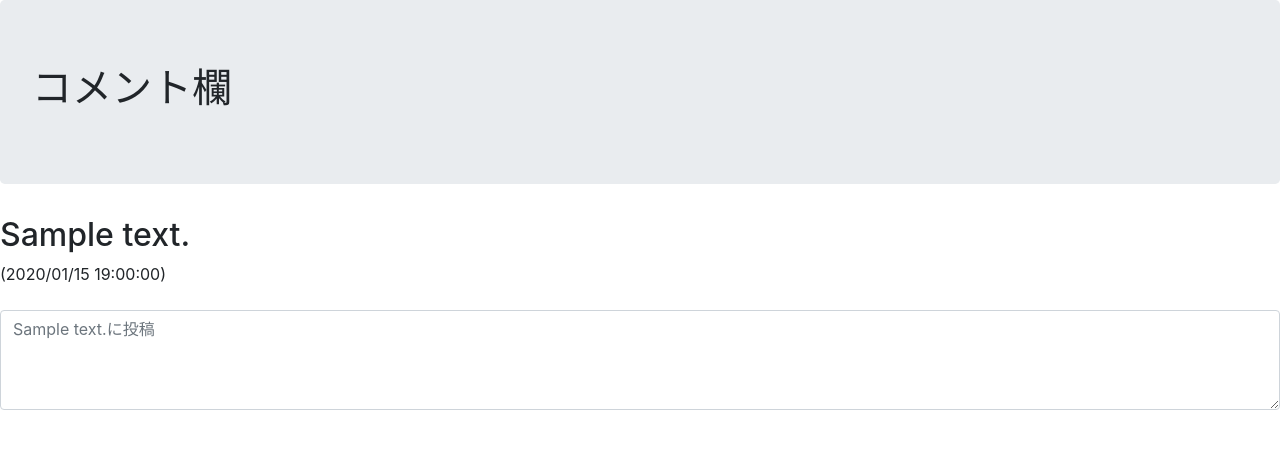
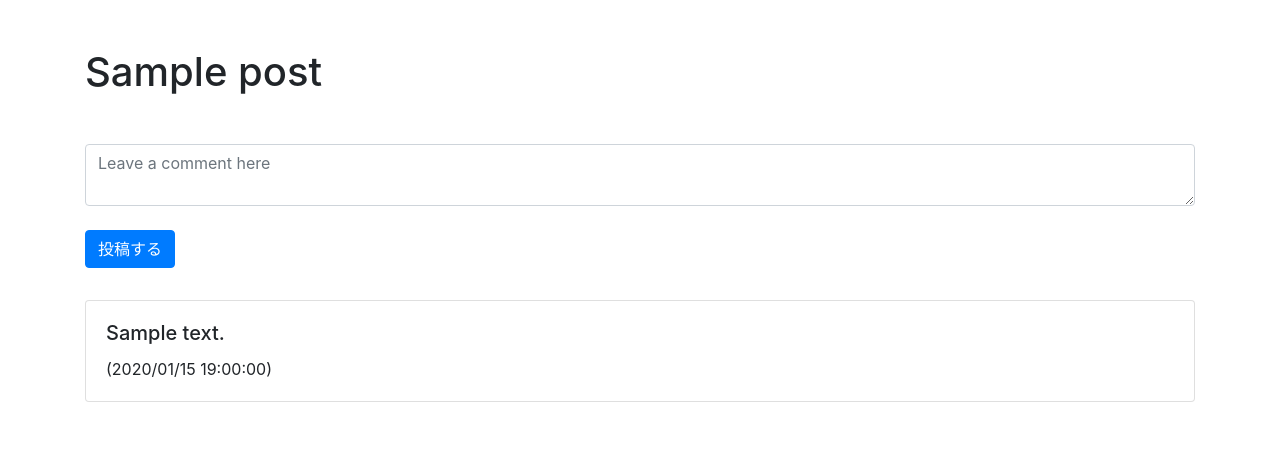
Before and after one commit to tabira2382/django_training, a Django app: page /detail/1 in a window 1280 px wide. Shown: the top 449 px of the page. Run offline with Django 3.2, Linux system fonts and the light colour scheme; tables that the repository leaves empty hold one stand-in row (values such as "Sample post"); some libraries are stand-ins or nearby versions.

Commit message:
コメント画面にコメント投稿機能を実装

```diff
--- a/myproject/myapp/templates/myapp/detail.html
+++ b/myproject/myapp/templates/myapp/detail.html
@@ -1,18 +1,25 @@
 {% extends 'myapp/base.html' %}
 
 {% block content %}
-
-<div class="jumbotron">
-    <h1>コメント欄</h1>
-</div>
-{% for item in post.post_comment_set.all %}
-<div class="form-floating">
-    <label for="floatingTextarea2"><h2>{{ item.comment }}</h2>
-        <p>({{ item.created_at | date:"Y/m/d H:i:s" }})</p></label>
-    <textarea class="form-control" placeholder="{{ item.comment }}に投稿" id="floatingTextarea2"
-              style="height: 100px"></textarea>
-</div>
-{% endfor %}
+<div class="container">
+    <h1 class="my-5">{{post.title}}</h1>
+    <div class="form-floating">
+        <textarea class="form-control" placeholder="Leave a comment here" id="floatingTextarea"></textarea>
+        <label for="floatingTextarea">
+            <br>
+            <button type="button" class="btn btn-primary">投稿する</button>
+            <br>
+            <br>
+        </label>
+    </div>
+    {% for item in post.post_comment_set.all %}
+    <div class="card mb-3">
+        <div class="card-body">
+            <h5 class="card-title">{{ item.comment}}</h5>
+            <p class="card-text">({{ item.created_at | date:"Y/m/d H:i:s" }})</p>
+        </div>
+    </div>
+    {% endfor %}
 </div>
 
 {% endblock %}
```
